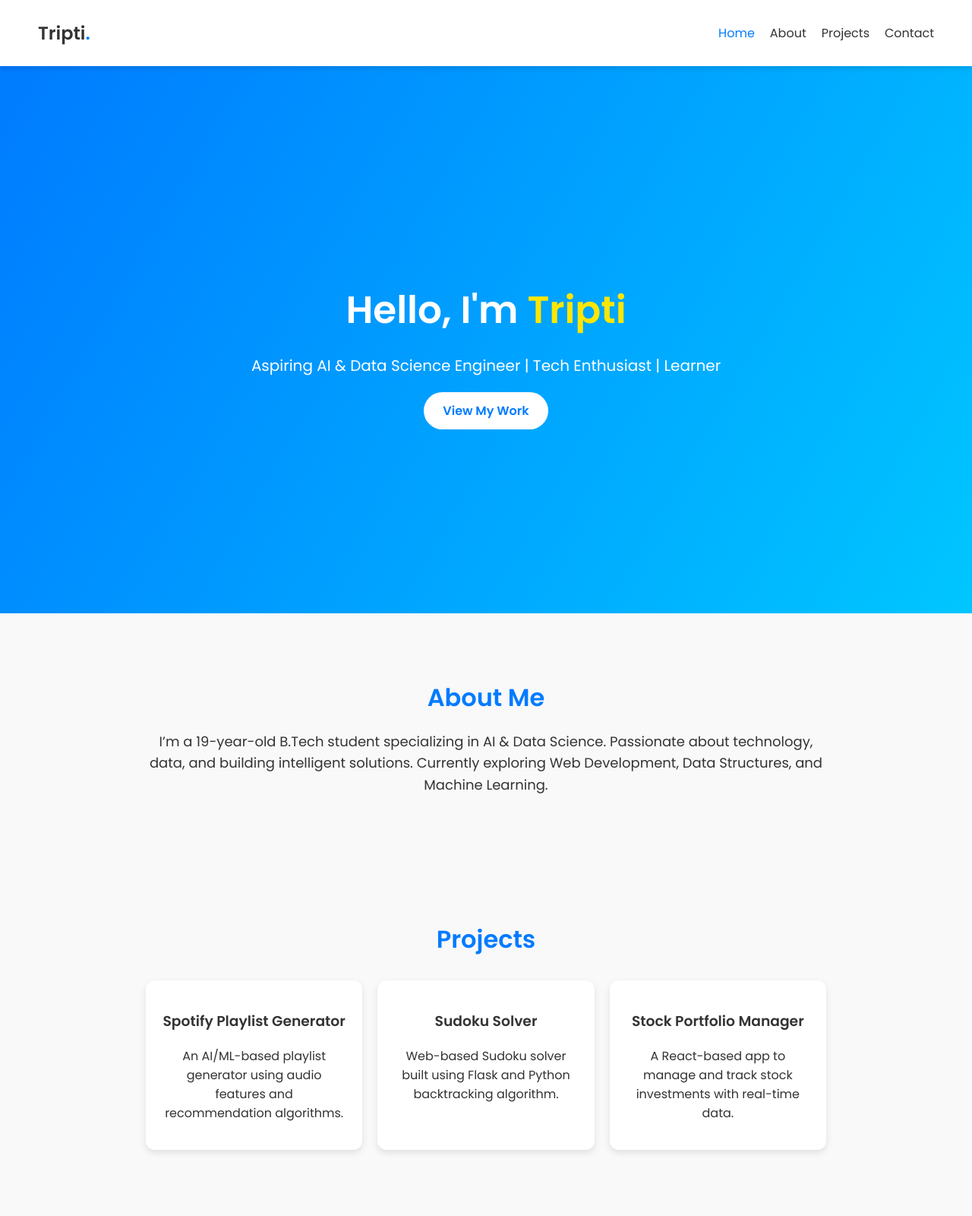
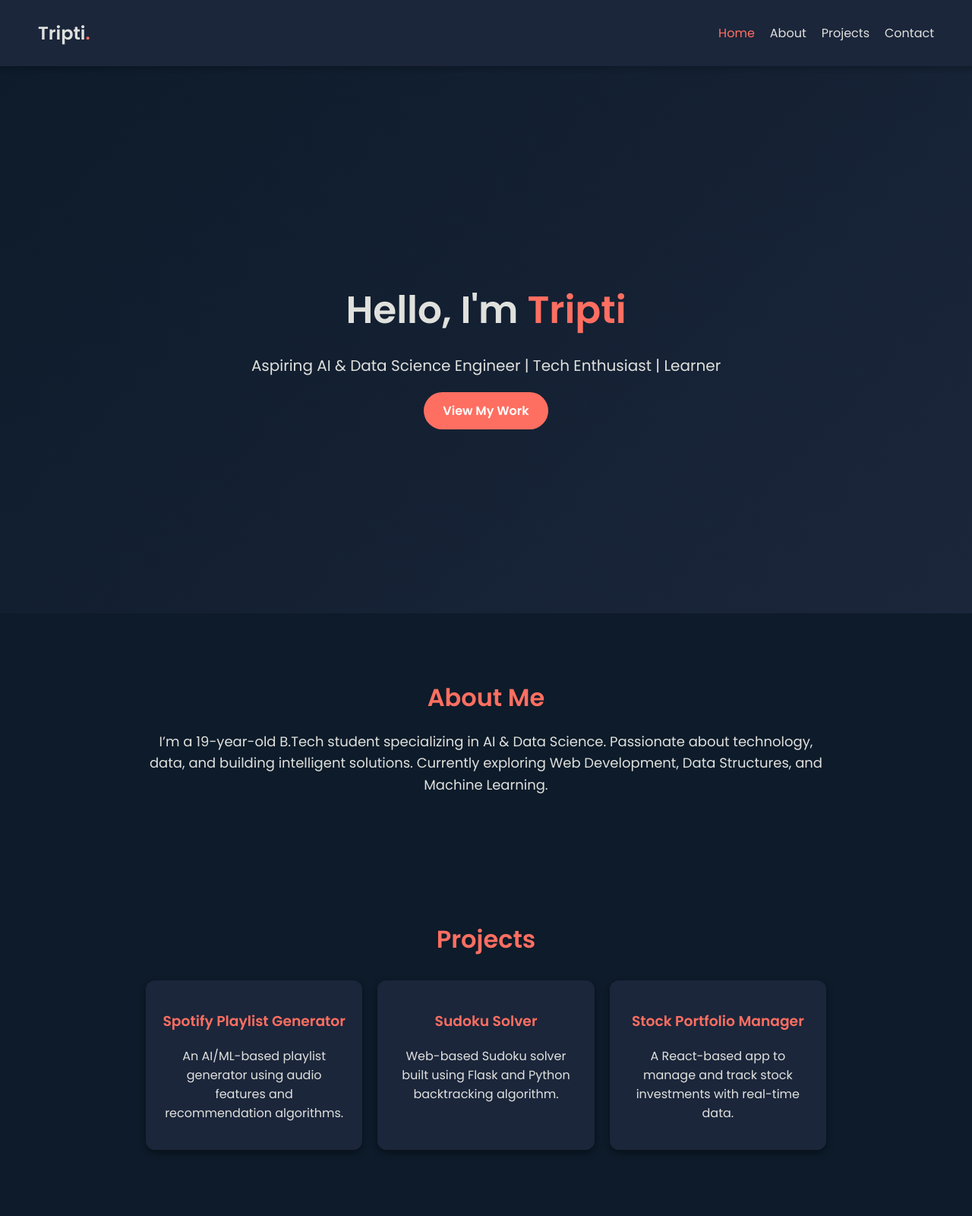
Before and after one commit to triptishetty21/triptishetty21.github.io, a plain HTML site: page index.html in a window 1280 px wide. Shown: the top 1600 px of the page at 76% size. Drawn offline with Linux system fonts and the light colour scheme.

Commit message:
Update style.css

```diff
--- a/style.css
+++ b/style.css
@@ -2,15 +2,15 @@
 body {
     margin: 0;
     font-family: 'Poppins', sans-serif;
-    background-color: #f9f9f9;
-    color: #333;
+    background-color: #0D1B2A; /* Deep Navy Background */
+    color: #E0E1DD; /* Light Text */
 }
 
 /* Navigation */
 header {
-    background: #fff;
+    background: #1B263B; /* Dark Blue Gray */
     padding: 15px 50px;
-    box-shadow: 0 4px 6px rgba(0, 0, 0, 0.1);
+    box-shadow: 0 4px 6px rgba(0, 0, 0, 0.2);
     position: sticky;
     top: 0;
     z-index: 1000;
@@ -25,11 +25,11 @@ nav {
 .logo {
     font-size: 24px;
     font-weight: 600;
-    color: #333;
+    color: #E0E1DD;
 }
 
 .logo span {
-    color: #007bff;
+    color: #FF6F61; /* Coral Accent */
 }
 
 .nav-links {
@@ -40,14 +40,14 @@ nav {
 
 .nav-links li a {
     text-decoration: none;
-    color: #333;
+    color: #E0E1DD;
     font-weight: 500;
     transition: color 0.3s ease;
 }
 
 .nav-links li a:hover,
 .nav-links li a.active {
-    color: #007bff;
+    color: #FF6F61; /* Coral on hover */
 }
 
 /* Hero Section */
@@ -57,8 +57,8 @@ nav {
     justify-content: center;
     align-items: center;
     text-align: center;
-    background: linear-gradient(120deg, #007bff, #00c6ff);
-    color: white;
+    background: linear-gradient(135deg, #0D1B2A, #1B263B);
+    color: #E0E1DD;
 }
 
 .hero h1 {
@@ -67,7 +67,7 @@ nav {
 }
 
 .hero h1 span {
-    color: #ffe600;
+    color: #FF6F61; /* Highlight */
 }
 
 .hero p {
@@ -77,8 +77,8 @@ nav {
 
 .btn {
     display: inline-block;
-    background: white;
-    color: #007bff;
+    background: #FF6F61; /* Coral */
+    color: white;
     padding: 12px 25px;
     font-size: 16px;
     font-weight: 600;
@@ -88,24 +88,26 @@ nav {
 }
 
 .btn:hover {
-    background: #f1f1f1;
+    background: #e85b50;
 }
 
-/* About */
+/* About, Projects, Contact */
 .about, .projects, .contact {
     padding: 60px 15%;
     text-align: center;
+    background: #0D1B2A;
 }
 
 .about h2, .projects h2, .contact h2 {
     font-size: 32px;
     margin-bottom: 20px;
-    color: #007bff;
+    color: #FF6F61; /* Section headings */
 }
 
 .about p {
     font-size: 18px;
     line-height: 1.6;
+    color: #E0E1DD;
 }
 
 /* Projects */
@@ -117,10 +119,10 @@ nav {
 }
 
 .project-card {
-    background: white;
+    background: #1B263B;
     padding: 20px;
     border-radius: 12px;
-    box-shadow: 0 4px 10px rgba(0, 0, 0, 0.1);
+    box-shadow: 0 4px 10px rgba(0, 0, 0, 0.4);
     transition: transform 0.3s ease;
 }
 
@@ -128,9 +130,17 @@ nav {
     transform: translateY(-5px);
 }
 
+.project-card h3 {
+    color: #FF6F61;
+}
+
+.project-card p {
+    color: #E0E1DD;
+}
+
 /* Contact */
 .contact p a {
-    color: #007bff;
+    color: #FF6F61;
     text-decoration: none;
 }
 
@@ -142,7 +152,8 @@ nav {
 footer {
     text-align: center;
     padding: 20px;
-    background: #fff;
-    border-top: 1px solid #ddd;
+    background: #1B263B;
+    color: #E0E1DD;
+    border-top: 1px solid #FF6F61;
     margin-top: 40px;
 }
```
